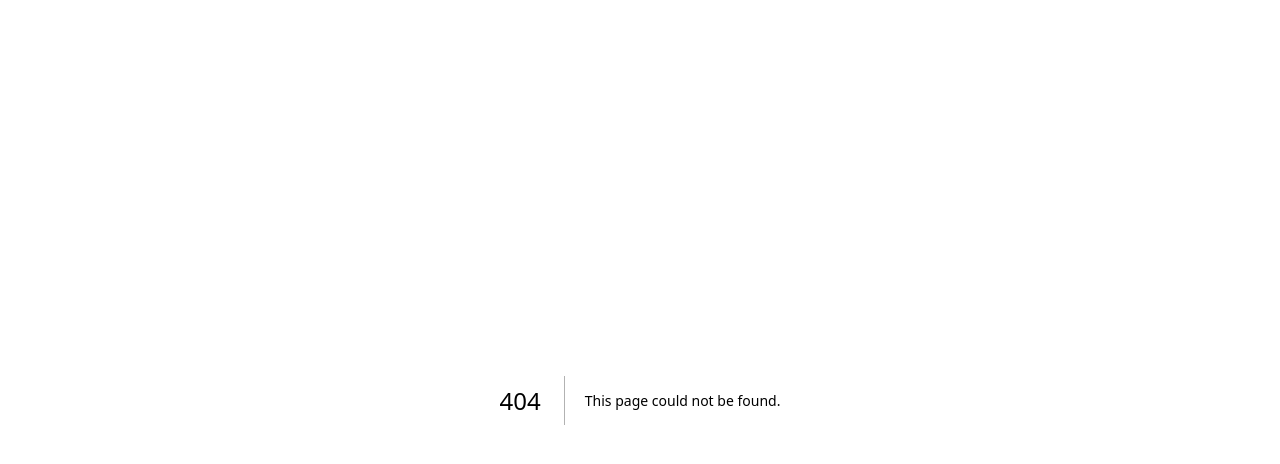
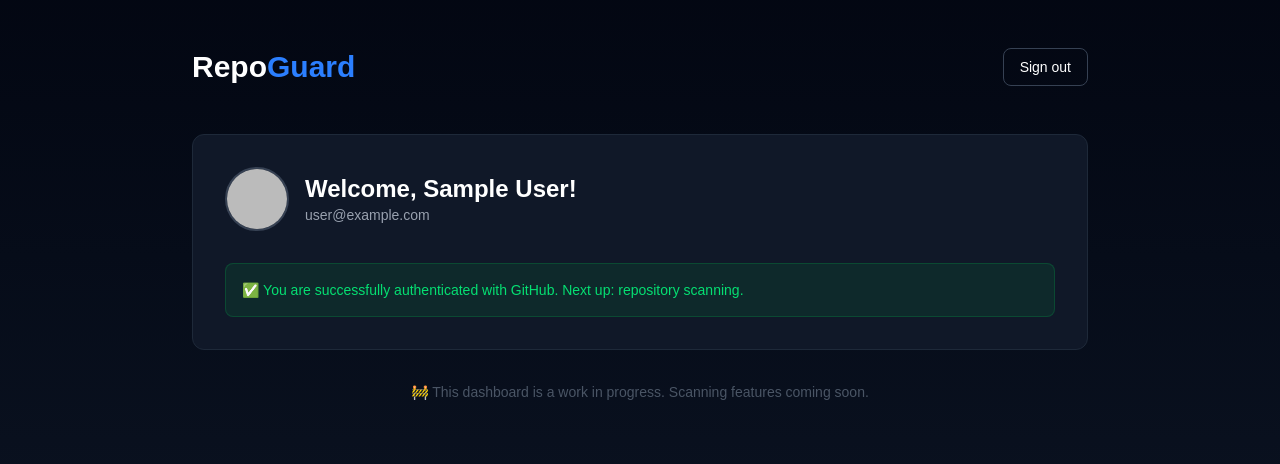
Before and after one commit to silviooerudon/repoguard, a Next.js app: page /dashboard in a window 1280 px wide. Before the commit this address had no page. Shown: the top 464 px of the page. Built offline with nearby package versions, Linux system fonts and the light colour scheme; no server answers; sample sign-in values are in the browser's storage.

Commit message:
Add GitHub OAuth authentication and protected dashboard

```diff
--- /dev/null
+++ b/app/api/auth/[...nextauth]/route.ts
@@ -0,0 +1,3 @@
+import { handlers } from "@/auth"
+
+export const { GET, POST } = handlers
--- /dev/null
+++ b/app/dashboard/page.tsx
@@ -0,0 +1,67 @@
+import { auth, signOut } from "@/auth"
+import { redirect } from "next/navigation"
+
+export default async function Dashboard() {
+  const session = await auth()
+
+  // Guard: se não tem sessão, volta pra landing
+  if (!session) {
+    redirect("/")
+  }
+
+  return (
+    <main className="min-h-screen bg-gradient-to-b from-gray-950 to-gray-900 text-white px-6 py-12">
+      <div className="max-w-4xl mx-auto">
+        <div className="flex items-center justify-between mb-12">
+          <h1 className="text-3xl font-bold">
+            Repo<span className="text-blue-500">Guard</span>
+          </h1>
+
+          <form
+            action={async () => {
+              "use server"
+              await signOut({ redirectTo: "/" })
+            }}
+          >
+            <button
+              type="submit"
+              className="px-4 py-2 rounded-lg border border-gray-700 hover:border-gray-500 transition text-sm font-medium"
+            >
+              Sign out
+            </button>
+          </form>
+        </div>
+
+        <div className="bg-gray-900 border border-gray-800 rounded-xl p-8">
+          <div className="flex items-center gap-4 mb-6">
+            {session?.user?.image && (
+              <img
+                src={session.user.image}
+                alt={session.user.name ?? "User"}
+                className="w-16 h-16 rounded-full border-2 border-gray-700"
+              />
+            )}
+            <div>
+              <h2 className="text-2xl font-semibold">
+                Welcome, {session?.user?.name ?? "there"}!
+              </h2>
+              <p className="text-gray-400 text-sm">
+                {session?.user?.email}
+              </p>
+            </div>
+          </div>
+
+          <div className="mt-8 p-4 bg-green-500/10 border border-green-500/20 rounded-lg">
+            <p className="text-green-400 text-sm">
+              ✅ You are successfully authenticated with GitHub. Next up: repository scanning.
+            </p>
+          </div>
+        </div>
+
+        <p className="text-center text-gray-600 text-sm mt-8">
+          🚧 This dashboard is a work in progress. Scanning features coming soon.
+        </p>
+      </div>
+    </main>
+  )
+}
--- a/app/page.tsx
+++ b/app/page.tsx
@@ -1,4 +1,14 @@
-export default function Home() {
+import { auth, signIn, signOut } from "@/auth"
+import { redirect } from "next/navigation"
+
+export default async function Home() {
+  const session = await auth()
+
+  // Se já logado, manda direto pro dashboard
+  if (session) {
+    redirect("/dashboard")
+  }
+
   return (
     <main className="min-h-screen bg-gradient-to-b from-gray-950 to-gray-900 text-white flex items-center justify-center px-6">
       <div className="max-w-2xl text-center">
@@ -16,10 +26,31 @@
         </p>
 
         <div className="flex flex-col sm:flex-row gap-4 justify-center">
-          <button className="px-6 py-3 rounded-lg bg-blue-600 hover:bg-blue-500 transition font-semibold">
-            Scan my repos
-          </button>
-          <button className="px-6 py-3 rounded-lg border border-gray-700 hover:border-gray-500 transition font-semibold">
+          <form
+            action={async () => {
+              "use server"
+              await signIn("github", { redirectTo: "/dashboard" })
+            }}
+          >
+            <button
+              type="submit"
+              className="w-full sm:w-auto px-6 py-3 rounded-lg bg-blue-600 hover:bg-blue-500 transition font-semibold flex items-center gap-2 justify-center"
+            >
+              <svg
+                className="w-5 h-5"
+                viewBox="0 0 24 24"
+                fill="currentColor"
+              >
+                <path d="M12 .297c-6.63 0-12 5.373-12 12 0 5.303 3.438 9.8 8.205 11.385.6.113.82-.258.82-.577 0-.285-.01-1.04-.015-2.04-3.338.724-4.042-1.61-4.042-1.61C4.422 18.07 3.633 17.7 3.633 17.7c-1.087-.744.084-.729.084-.729 1.205.084 1.838 1.236 1.838 1.236 1.07 1.835 2.809 1.305 3.495.998.108-.776.417-1.305.76-1.605-2.665-.3-5.466-1.332-5.466-5.93 0-1.31.465-2.38 1.235-3.22-.135-.303-.54-1.523.105-3.176 0 0 1.005-.322 3.3 1.23.96-.267 1.98-.399 3-.405 1.02.006 2.04.138 3 .405 2.28-1.552 3.285-1.23 3.285-1.23.645 1.653.24 2.873.12 3.176.765.84 1.23 1.91 1.23 3.22 0 4.61-2.805 5.625-5.475 5.92.42.36.81 1.096.81 2.22 0 1.606-.015 2.896-.015 3.286 0 .315.21.69.825.57C20.565 22.092 24 17.592 24 12.297c0-6.627-5.373-12-12-12" />
+              </svg>
+              Sign in with GitHub
+            </button>
+          </form>
+
+          <button
+            type="button"
+            className="px-6 py-3 rounded-lg border border-gray-700 hover:border-gray-500 transition font-semibold"
+          >
             See how it works
           </button>
         </div>
@@ -29,5 +60,5 @@
         </p>
       </div>
     </main>
-  );
+  )
 }
--- /dev/null
+++ b/auth.ts
@@ -0,0 +1,32 @@
+import NextAuth from "next-auth"
+import GitHub from "next-auth/providers/github"
+
+export const { handlers, signIn, signOut, auth } = NextAuth({
+  providers: [
+    GitHub({
+      clientId: process.env.AUTH_GITHUB_ID,
+      clientSecret: process.env.AUTH_GITHUB_SECRET,
+      authorization: {
+        params: {
+          scope: "read:user user:email repo",
+        },
+      },
+    }),
+  ],
+  pages: {
+    signIn: "/",
+  },
+  callbacks: {
+    async jwt({ token, account }) {
+      if (account) {
+        token.accessToken = account.access_token
+      }
+      return token
+    },
+    async session({ session, token }) {
+      // @ts-expect-error - accessToken custom field
+      session.accessToken = token.accessToken
+      return session
+    },
+  },
+})
--- /dev/null
+++ b/proxy.ts
@@ -0,0 +1,5 @@
+export { auth as proxy } from "@/auth"
+
+export const config = {
+  matcher: ["/dashboard/:path*"],
+}
```
